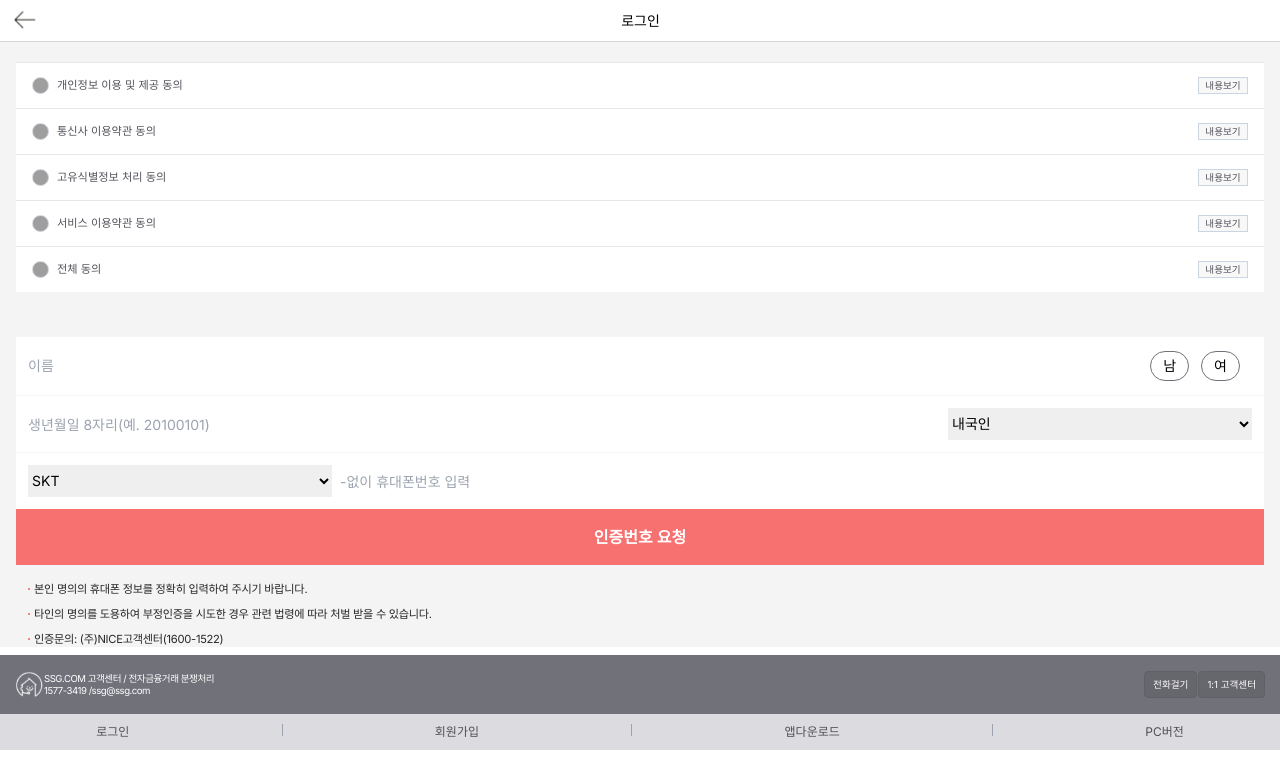
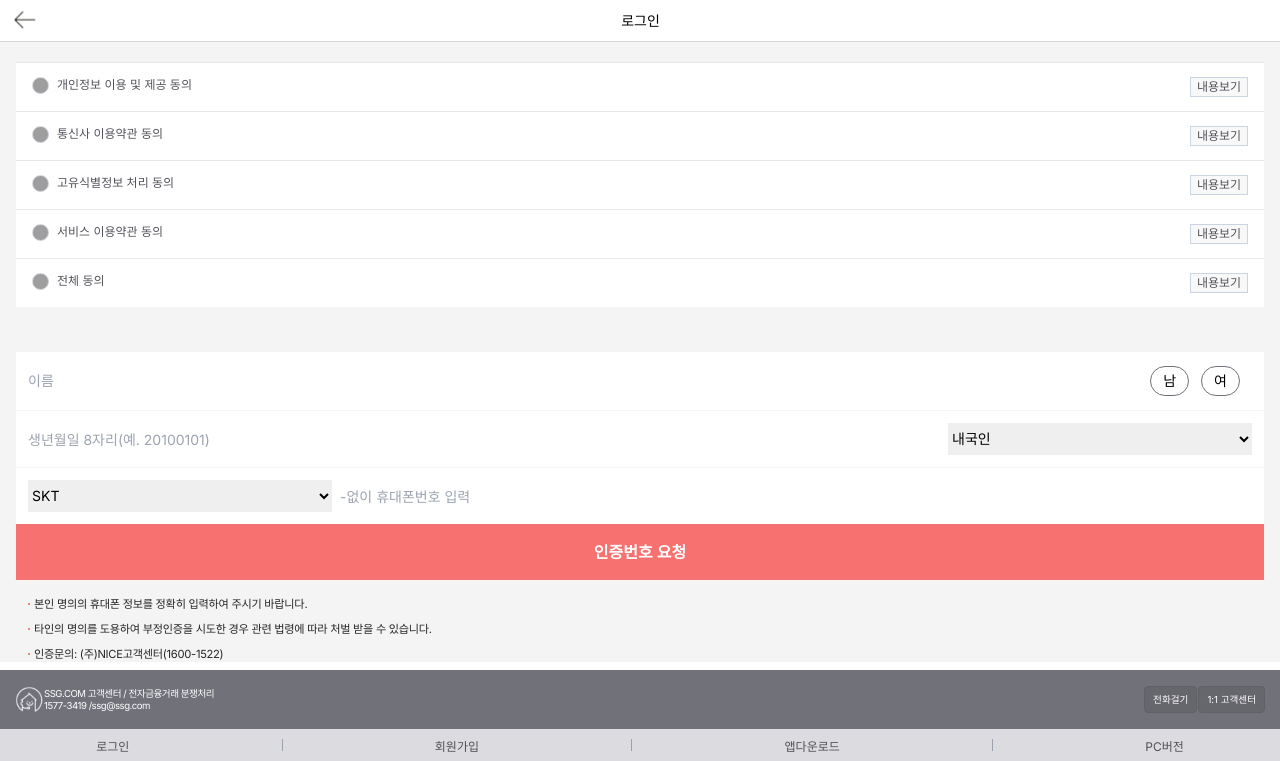
Before and after one commit to 4-ComehereTeam/ssg-client, a Next.js app: page /member/certification in a window 1280 px wide. Shown: the top 761 px of the page. Built offline with nearby package versions, Linux system fonts and the light colour scheme; grey boxes are pictures that could not be loaded.

Commit message:
design: 버튼 크기 및 글자 크기 수정

```diff
--- a/src/components/form/CertificationAgreeForm.tsx
+++ b/src/components/form/CertificationAgreeForm.tsx
@@ -57,7 +57,7 @@ export default function CertificationAgreeForm({
       {agreements.map((agreement) => (
         <div
           key={agreement.num}
-          className="flex justify-between items-start px-4 py-3.5 w-full bg-white border-t border-solid text-zinc-600 text-[0.7rem]"
+          className="flex justify-between items-start px-4 py-3.5 w-full bg-white border-t border-solid text-zinc-600 text-xs"
         >
           <Checkbox
             id={agreement.id}
@@ -66,7 +66,7 @@ export default function CertificationAgreeForm({
             checked={checkedState[agreement.num]}
             checkboxShape={checkboxShape}
           />
-          <button className="w-[50px] h-[17px] text-[0.6rem] text-center bg-[#F8F8F8] border border-slate-300">
+          <button className="w-[58px] h-[20px] text-xs text-center bg-[#F8F8F8] border border-slate-300">
             내용보기
           </button>
         </div>
```
